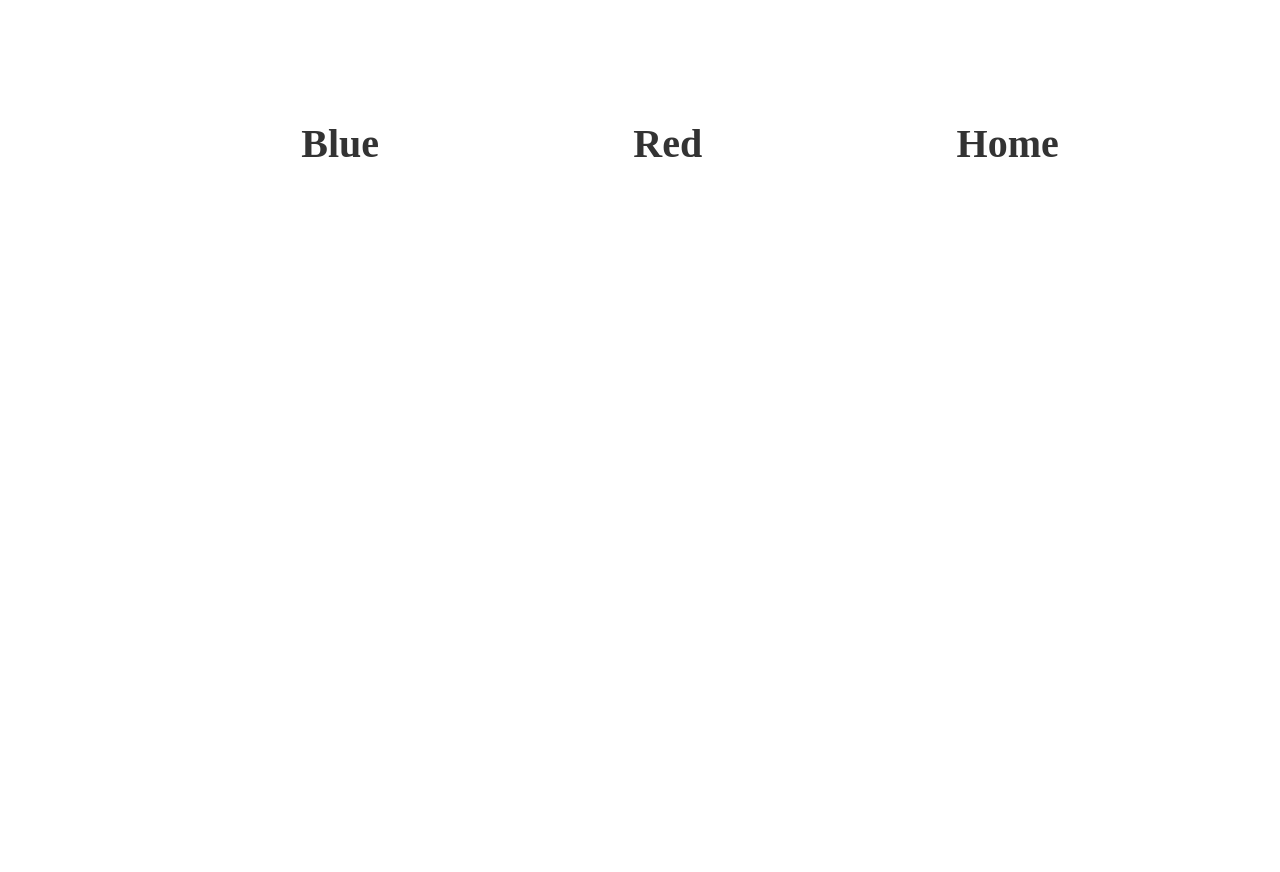
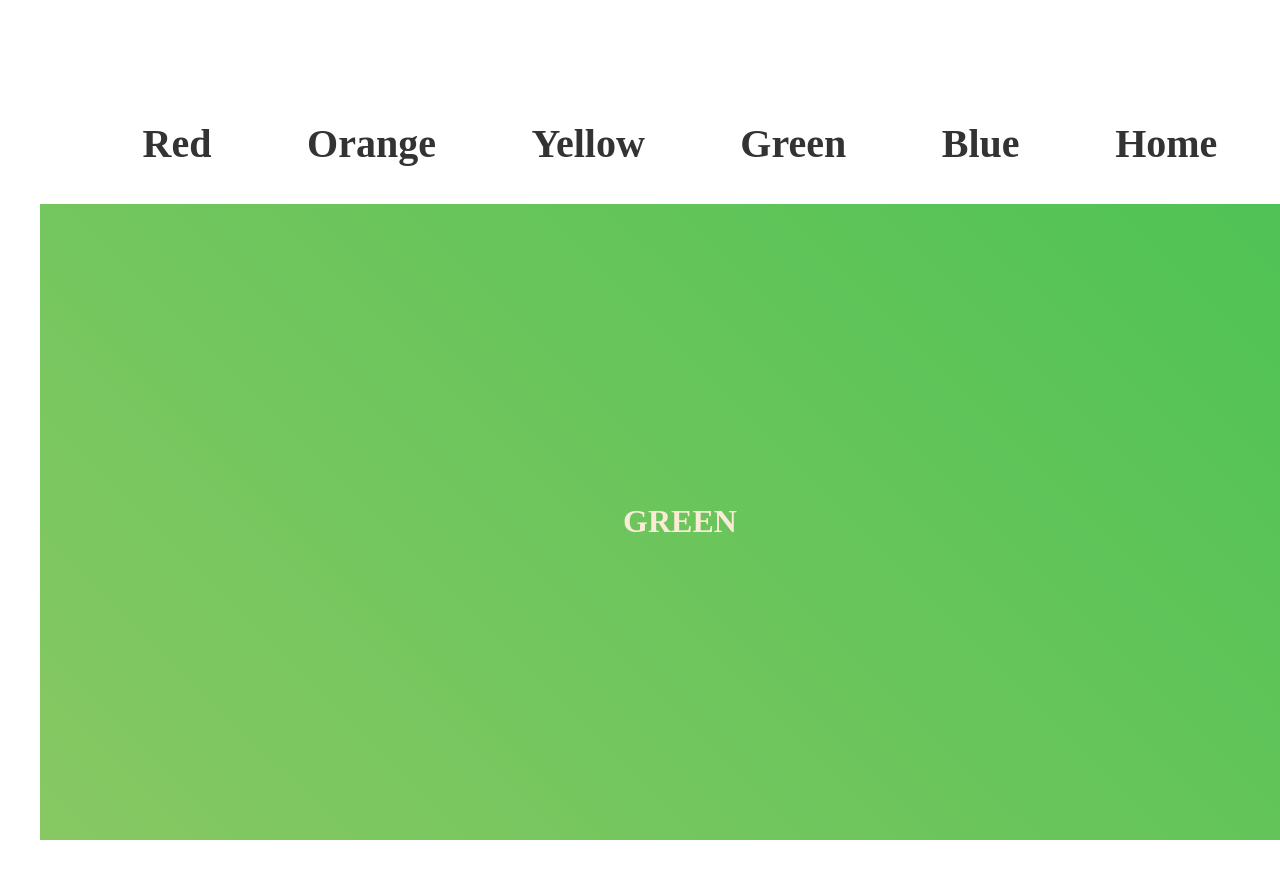
Before and after one commit to dhanajeane79/workshop-28-react-router, a React (Vite) app: page /green in a window 1280 px wide. Before the commit this address had no page. Shown: the top 872 px of the page. Built offline with nearby package versions, Linux system fonts and the light colour scheme; the HTML template or start-up script is replaced by a standard one; a web font is replaced by a local one.

Commit message:
Added routes/links/css for new color components

```diff
--- a/src/Components/MainContainer.jsx
+++ b/src/Components/MainContainer.jsx
@@ -3,6 +3,9 @@ import React from "react";
 import { Routes, Route } from "react-router-dom";
 import Blue from "./Blue";
 import Red from "./Red";
+import Green from "./Green";
+import Yellow from "./Yellow";
+import Orange from "./Orange";
 import Home from "./Home";
 function MainContainer() {
   return (
@@ -10,7 +13,10 @@ function MainContainer() {
       <Routes>
         <Route path="/blue" element={<Blue />} />
         <Route path="/red" element={<Red />} />
+        <Route path="/green" element={<Green />} />
+        <Route path="/yellow" element={<Yellow />} />
         <Route path="/home" element={<Home />} />
+        <Route path="/orange" element={<Orange />} />
       </Routes>
     </div>
   );
--- a/src/Components/NaviBar.jsx
+++ b/src/Components/NaviBar.jsx
@@ -2,12 +2,14 @@
 import React from "react";
 import { Link } from "react-router-dom";
 
-
 function NaviBar() {
   return (
     <div id="navbar">
+      <Link to="/red">Red</Link>
+      <Link to="/orange">Orange</Link>
+      <Link to="/yellow">Yellow</Link>
+      <Link to="/green">Green</Link>
       <Link to="/blue">Blue</Link>
-      <Link to="/red">Red</Link>
       <Link to="/home">Home</Link>
     </div>
   );
--- a/src/index.css
+++ b/src/index.css
@@ -51,37 +51,48 @@ body>div {
 
 .red {
   background: linear-gradient(45deg, #ff0000, #720d43, #f40404);
-  /* Gradient colors */
   background-size: 600% 600%;
-  /* Size of the gradient to enable movement */
   animation: gradientAnimation 10s ease infinite;
-  /* Animation properties */
   color: antiquewhite;
 }
 
 
 .blue {
   background: linear-gradient(45deg, #00aaff, #1e0c41, #81c9ed);
-  /* Gradient colors */
   background-size: 600% 600%;
-  /* Size of the gradient to enable movement */
   animation: gradientAnimation 10s ease infinite;
-  /* Animation properties */
   color: antiquewhite;
 
 }
 
-.home {
-  background: linear-gradient(45deg, #00aaff, #ff00aa, #00aaff);
-  /* Gradient colors */
+.orange {
+  background: linear-gradient(45deg, #e1891d, #dea98b, #e9ac12);
   background-size: 600% 600%;
-  /* Size of the gradient to enable movement */
   animation: gradientAnimation 10s ease infinite;
-  /* Animation properties */
   color: antiquewhite;
 }
 
-/* Keyframes for the gradient animation */
+.yellow {
+  background: linear-gradient(45deg, #ddf868, #dcbb95, #e9fd11);
+  background-size: 600% 600%;
+  animation: gradientAnimation 10s ease infinite;
+  color: antiquewhite;
+}
+
+.green {
+  background: linear-gradient(45deg, #129e20, #b9cd6f, #0ebc45);
+  background-size: 600% 600%;
+  animation: gradientAnimation 10s ease infinite;
+  color: antiquewhite;
+}
+
+.home {
+  background: linear-gradient(45deg, #00aaff, #ff00aa, #00aaff);
+  background-size: 600% 600%;
+  animation: gradientAnimation 10s ease infinite;
+  color: antiquewhite;
+}
+
 @keyframes gradientAnimation {
   0% {
     background-position: 0% 50%;
```
